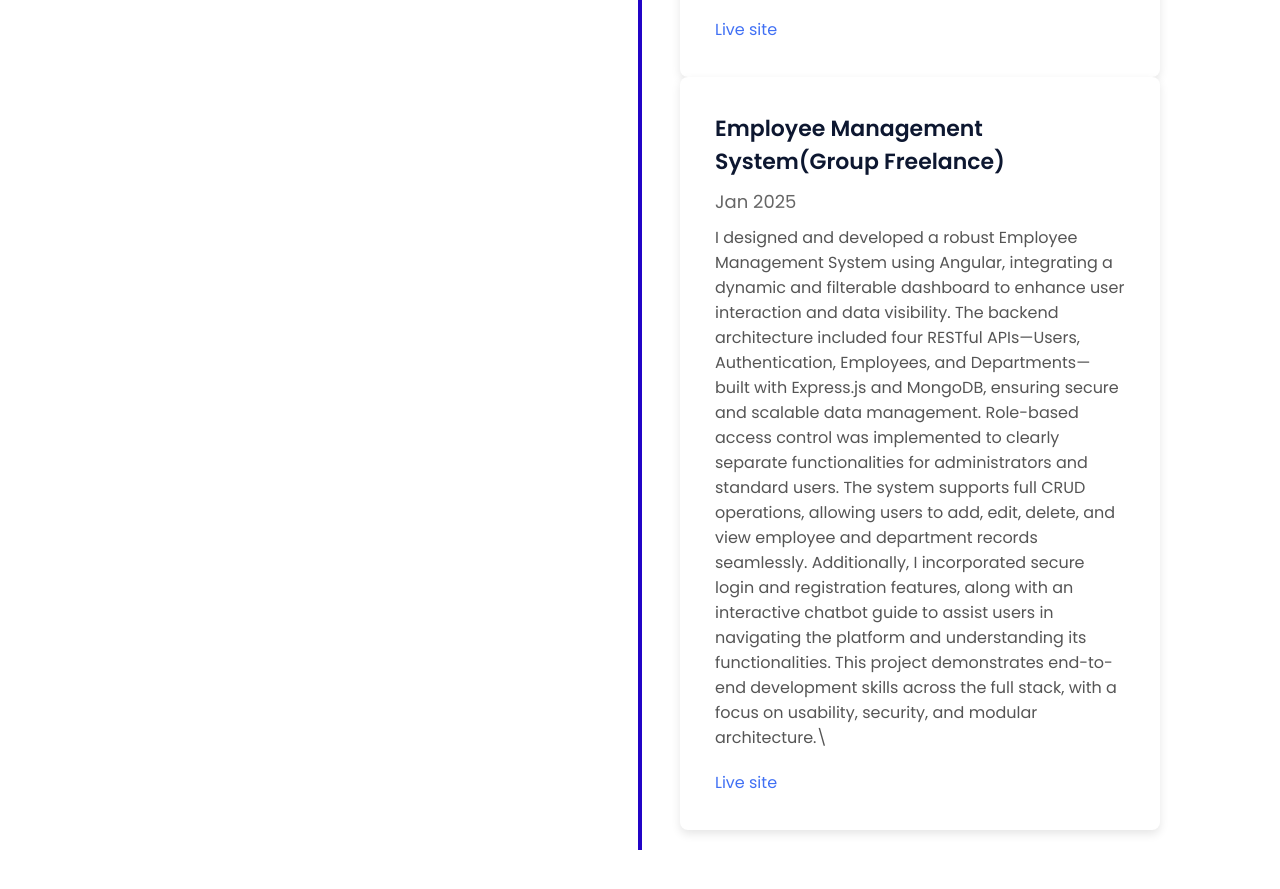
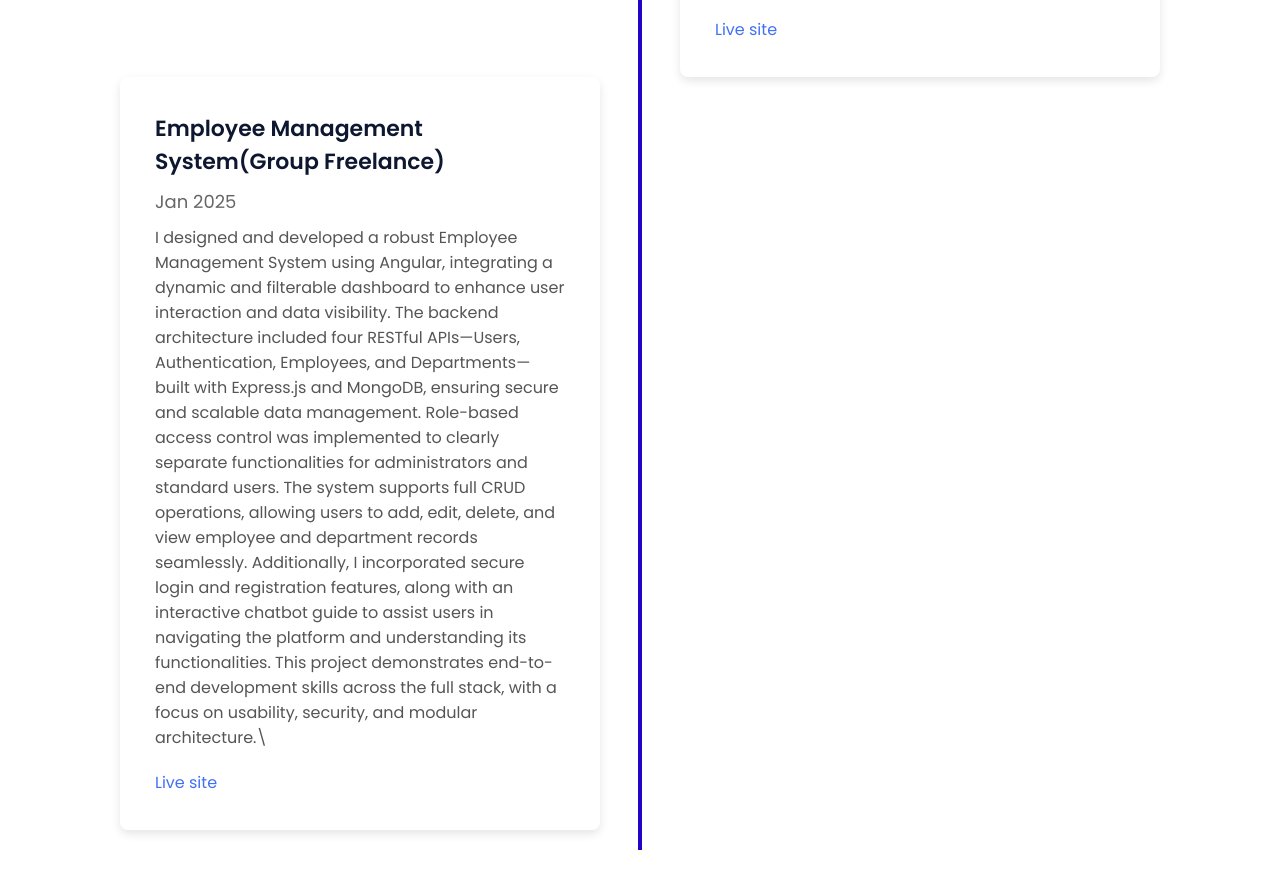
Before and after one commit to stark2602/Portfolio, a plain HTML site: page index.html in a window 1280 px wide. Shown: the part 9748-10637 px from the top of the page. Drawn offline with nearby package versions, Linux system fonts and the light colour scheme.

Commit message:
Update index.html

```diff
--- a/index.html
+++ b/index.html
@@ -608,7 +608,7 @@ visibility conditions.
                           </div>
                         </section>
                       </div>
-                    <div class="row row-2">
+                    <div class="row row-1">
                         <section class="card">
                           <div class="card-body">
                             <h5 class="card-title"> Employee Management System(Group Freelance)
```
